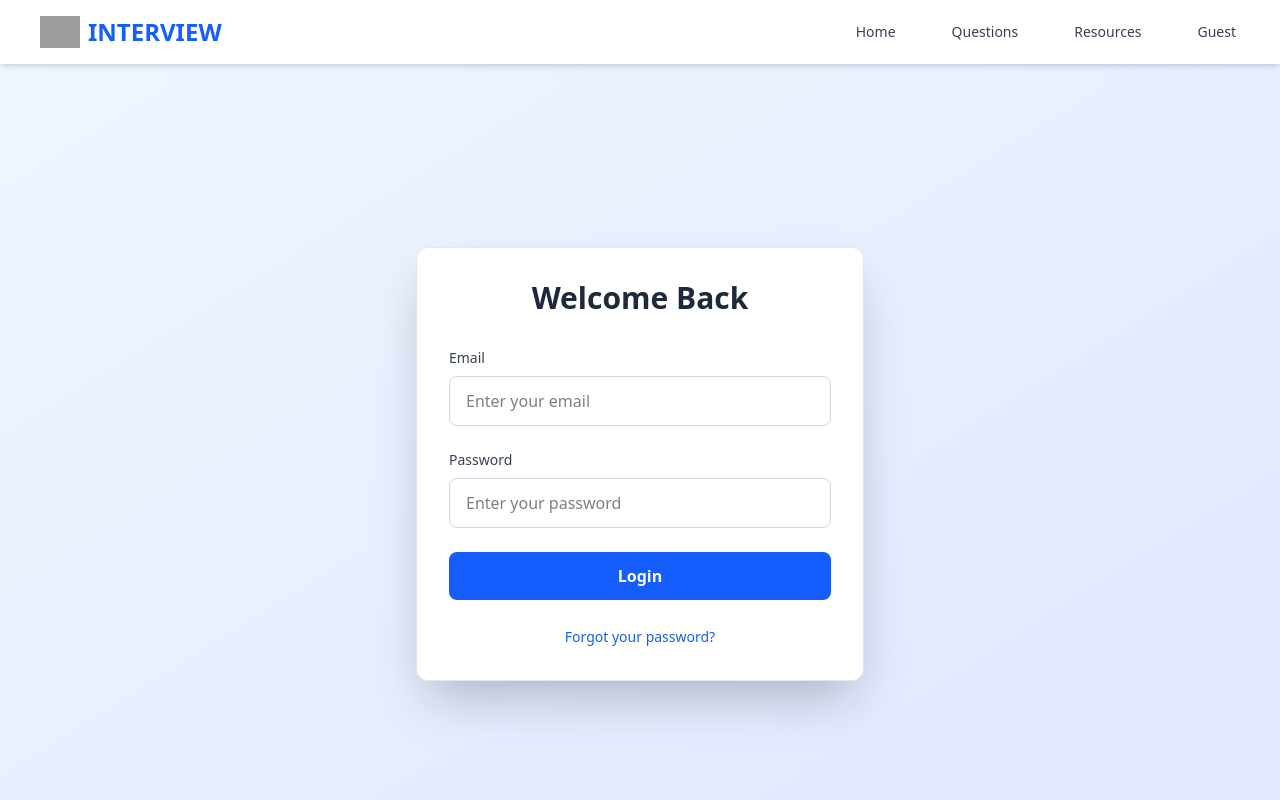
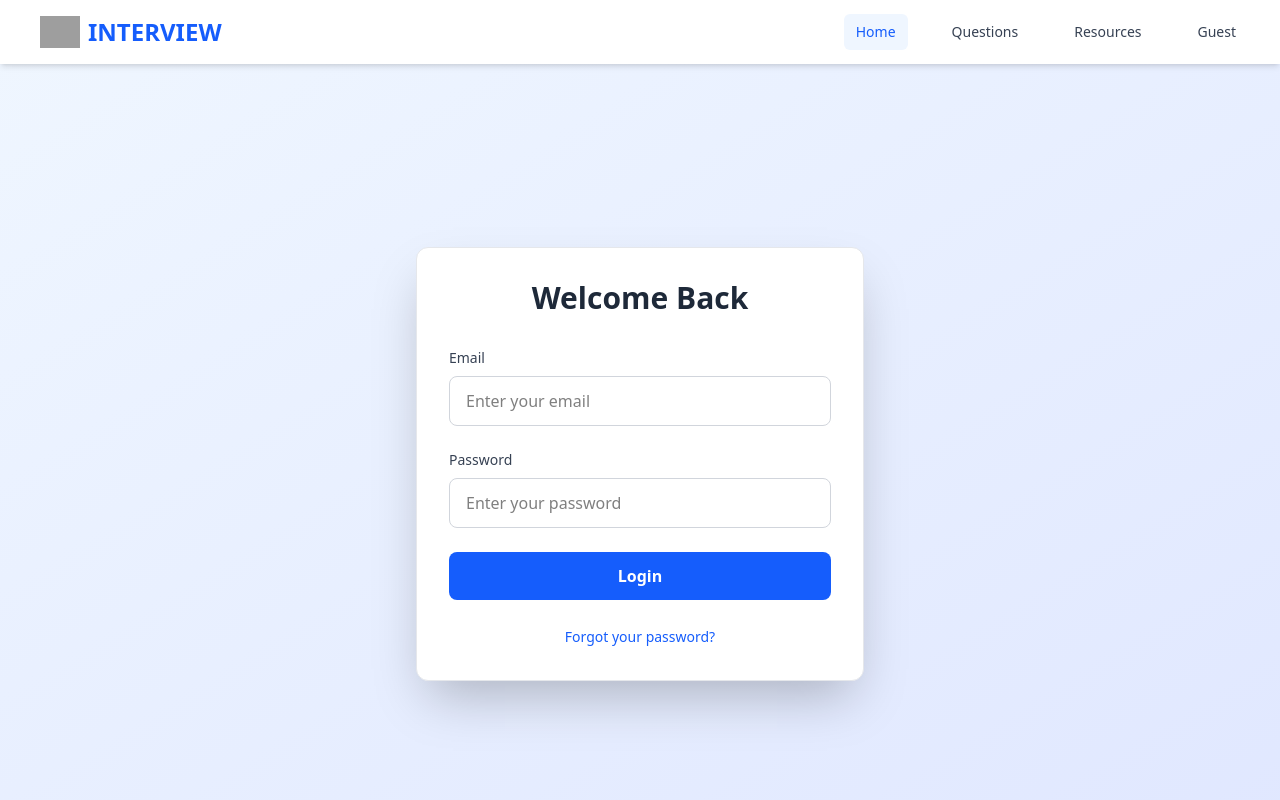
Before and after one commit to sandeeparmar/Interview, a React (Vite) app: page /Login in a window 1280 px wide. Shown: the top 800 px of the page. Built offline with nearby package versions, Linux system fonts and the light colour scheme; grey boxes are pictures that could not be loaded.

Commit message:
updateNavBar

```diff
--- a/src/components/NavBar.jsx
+++ b/src/components/NavBar.jsx
@@ -1,72 +1,115 @@
-import React from 'react'
-import { Link, useLocation } from 'react-router-dom'
+import React, { useState } from 'react'
+import { Menu, X } from 'lucide-react'
 
-const Navbar = () => {
-  const location = useLocation() ;
+const NavBar = () => {
+  const [currentPath, setCurrentPath] = useState('/'); // Simulating current route
+  const [isMobileMenuOpen, setIsMobileMenuOpen] = useState(false);
 
   const isActive = (path) => {
-    return location.pathname === path
+    return currentPath === path;
   }
 
+  const toggleMobileMenu = () => {
+    setIsMobileMenuOpen(!isMobileMenuOpen);
+  }
+
+  const closeMobileMenu = () => {
+    setIsMobileMenuOpen(false);
+  }
+
+  const handleNavClick = (path) => {
+    setCurrentPath(path);
+    closeMobileMenu();
+  }
+
+  const navItems = [
+    { path: '/', label: 'Home' },
+    { path: '/questions', label: 'Questions' },
+    { path: '/resources', label: 'Resources' },
+    { path: '/signup', label: 'Guest' }
+  ];
+
   return (
+    <div className="h-auto bg-gray-50">
       <nav className="fixed top-0 left-0 right-0 z-50 bg-white shadow-md">
         <div className="max-w-7xl mx-auto px-4 sm:px-6 lg:px-8">
           <div className="flex justify-between items-center h-16">
+            {/* Logo Section */}
             <div className="flex items-center">
-            <img src='https://media.tenor.com/VQBGRLEBkE8AAAAj/raintome-fire.gif' alt='logo' className='w-10 h-8 mx-2' />
-            <Link to="/" className="text-2xl font-bold text-blue-600 hover:text-blue-700">
+              <img
+                src='https://media.tenor.com/VQBGRLEBkE8AAAAj/raintome-fire.gif'
+                alt='logo'
+                className='w-10 h-8 mx-2'
+              />
+              <button
+                onClick={() => handleNavClick('/')}
+                className="text-2xl font-bold text-blue-600 hover:text-blue-700 transition-colors"
+              >
                 INTERVIEW
-            </Link>
+              </button>
             </div>
 
-          <div className="flex space-x-8">
-            <Link
-              to="/"
+            {/* Desktop Navigation */}
+            <div className="hidden md:flex space-x-8">
+              {navItems.map((item) => (
+                <button
+                  key={item.path}
+                  onClick={() => handleNavClick(item.path)}
                   className={`px-3 py-2 rounded-md text-sm font-medium transition-colors ${
-                isActive('/')
+                    isActive(item.path)
                       ? 'text-blue-600 bg-blue-50'
                       : 'text-gray-700 hover:text-blue-600 hover:bg-gray-50'
                   }`}
                 >
-              Home
-            </Link>
-            <Link
-              to="/questions"
-              className={`px-3 py-2 rounded-md text-sm font-medium transition-colors ${
-                isActive('/questions')
+                  {item.label}
+                </button>
+              ))}
+            </div>
+
+            {/* Mobile Menu Button */}
+            <div className="md:hidden">
+              <button
+                onClick={toggleMobileMenu}
+                className="inline-flex items-center justify-center p-2 rounded-md text-gray-700 hover:text-blue-600 hover:bg-gray-100 focus:outline-none focus:ring-2 focus:ring-blue-500 transition-colors"
+                aria-expanded={isMobileMenuOpen}
+              >
+                <span className="sr-only">
+                  {isMobileMenuOpen ? 'Close main menu' : 'Open main menu'}
+                </span>
+                {isMobileMenuOpen ? (
+                  <X className="block h-6 w-6" aria-hidden="true" />
+                ) : (
+                  <Menu className="block h-6 w-6" aria-hidden="true" />
+                )}
+              </button>
+            </div>
+          </div>
+
+          {/* Mobile Menu */}
+          <div className={`md:hidden transition-all duration-300 ease-in-out ${
+            isMobileMenuOpen ? 'max-h-64 opacity-100' : 'max-h-0 opacity-0 overflow-hidden'
+          }`}>
+            <div className="px-2 pt-2 pb-3 space-y-1 bg-white border-t border-gray-200">
+              {navItems.map((item) => (
+                <button
+                  key={item.path}
+                  onClick={() => handleNavClick(item.path)}
+                  className={`block w-full text-left px-3 py-2 rounded-md text-base font-medium transition-colors ${
+                    isActive(item.path)
                       ? 'text-blue-600 bg-blue-50'
                       : 'text-gray-700 hover:text-blue-600 hover:bg-gray-50'
                   }`}
                 >
-              Questions
-            </Link>
-            <Link
-              to="/resources"
-              className={`px-3 py-2 rounded-md text-sm font-medium transition-colors ${
-                isActive('/resources')
-                  ? 'text-blue-600 bg-blue-50'
-                  : 'text-gray-700 hover:text-blue-600 hover:bg-gray-50'
-              }`}
-            >
-              Resources
-            </Link>
-
-            <Link
-             to="/SignUp"
-              className={`px-3 py-2 rounded-md text-sm font-medium transition-colors ${
-                isActive('/SignUp')
-                  ? 'text-blue-600 bg-blue-50'
-                  : 'text-gray-700 hover:text-blue-600 hover:bg-gray-50'
-              }`}
-             >
-              Guest
-            </Link>
-
+                  {item.label}
+                </button>
+              ))}
             </div>
           </div>
         </div>
+
       </nav>
+    </div>
   )
 }
 
-export default Navbar
+export default NavBar
--- a/src/pages/HomePage.jsx
+++ b/src/pages/HomePage.jsx
@@ -4,7 +4,8 @@ import CardComponent from '../components/CardComponent';
 
  const LinkComponent = () => {
       return (
-        <div >
+        <div className="flex justify-start sm:justify-center">
+
            <Link
                 to="/questions"
                 className="bg-white text-blue-600 px-8 py-3 rounded-lg font-semibold text-lg hover:bg-gray-100 transition-colors mx-4"
@@ -118,8 +119,6 @@ const HomePage = () => {
           <p className="text-xl m-10 text-white">Join thousands of developers who have successfully prepared for their interviews</p>
 
           <LinkComponent/>
-
-
         </div>
 
         {/*Image Section*/}
```
Lines whose indentation alone changed are shown as unchanged.
